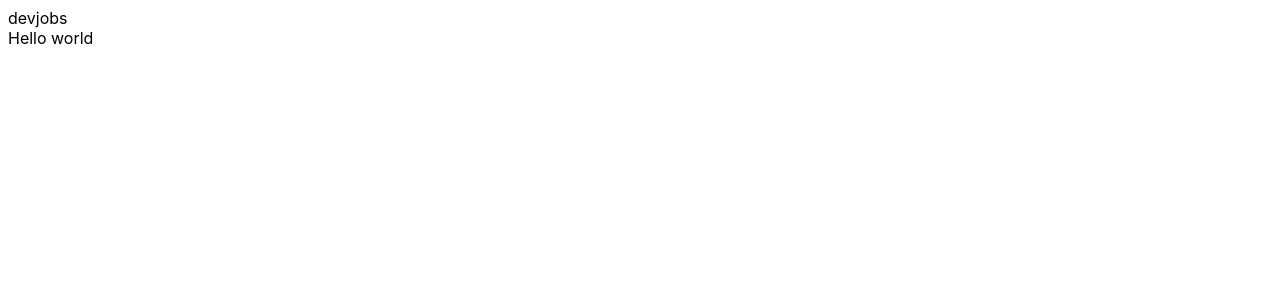
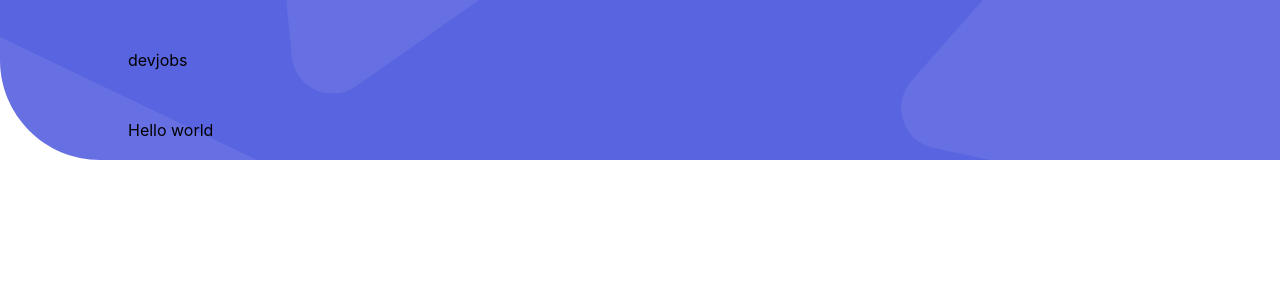
Before and after one commit to Derajatul/devjob-web-app, a Next.js app: page / in a window 1280 px wide. Shown: the top 300 px of the page. Built offline with nearby package versions, Linux system fonts and the light colour scheme.

Commit message:
add header component

```diff
--- /dev/null
+++ b/app/components/header.tsx
@@ -0,0 +1,14 @@
+import Link from 'next/link'
+
+const Header = () => {
+  return(
+    <>
+      <div className='bg-svg'></div>
+      <header id="header">
+        <Link href='/'>devjobs</Link>
+      </header>
+    </>
+  )
+}
+
+export default Header
--- a/app/globals.css
+++ b/app/globals.css
@@ -3,12 +3,67 @@ body {
   font-family: -apple-system, BlinkMacSystemFont, Segoe UI, Roboto, Oxygen,
     Ubuntu, Cantarell, Fira Sans, Droid Sans, Helvetica Neue, sans-serif;
 }
+a {
 
-a {
   color: inherit;
   text-decoration: none;
 }
 
 * {
+  margin: 0;
+  padding: 0;
   box-sizing: border-box;
 }
+header,main{
+  display: flex;
+  align-items:center;
+  width: 100%;
+  position: relative;
+  padding: 0 10% 0 10%;
+}
+header{
+    height: 7.5rem;
+}
+
+/* Untuk tampilan desktop */
+@media (min-width: 1024px) {
+    .bg-svg {
+        background-image: url('./assets/desktop/bg-pattern-header.svg');
+        background-size: cover; /* Atur ukuran latar belakang */
+        height: 10rem; /* Atur ketinggian */
+        width: 100%;
+        position: absolute;
+        top:0;
+        left: 0;
+        background-repeat: no-repeat;
+    }
+}
+
+/* Untuk tampilan tablet */
+@media (max-width: 1023px) and (min-width: 768px) {
+    .bg-svg {
+        background-image: url('./assets/tablet/bg-pattern-header .svg');
+        background-size: cover; /* Atur ukuran latar belakang */
+        height: 10rem; /* Atur ketinggian */
+        width: 100%;
+        position: absolute;
+        top:0;
+        left: 0;
+        background-repeat: no-repeat;
+    }
+}
+
+/* Untuk tampilan ponsel */
+@media (max-width: 767px) {
+    .bg-svg {
+        background-image: url('./assets/mobile/bg-pattern-header.svg');
+        background-size: cover; /* Atur ukuran latar belakang */
+        height: 10rem; /* Atur ketinggian */
+        width: 100%;
+        position: absolute;
+        top:0;
+        left: 0;
+        background-repeat: no-repeat;
+
+    }
+}
--- a/app/layout.tsx
+++ b/app/layout.tsx
@@ -1,9 +1,9 @@
 import './globals.css'
-import Link from 'next/link'
+import Header from './components/header'
 
 export const metadata = {
-  title: 'Create Next App',
-  description: 'Generated by create next app',
+  title: 'devjobs',
+  description: 'find your dev job here',
 }
 
 export default function RootLayout({
@@ -14,11 +14,7 @@ export default function RootLayout({
   return (
     <html lang="en">
       <body>
-        <header>
-          <nav>
-            <Link href='/'>devjobs</Link>
-          </nav>
-        </header>
+        <Header />
         <main>
         {children}
         </main>
```
